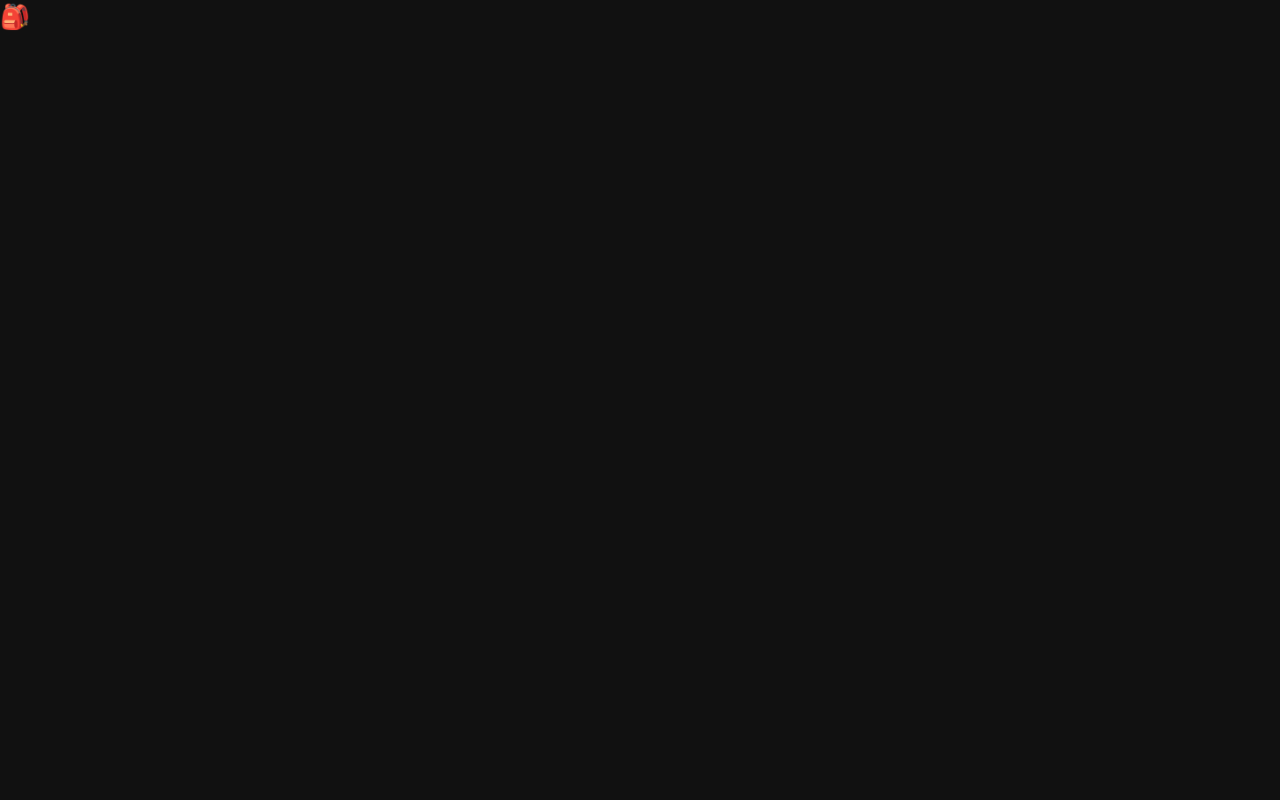
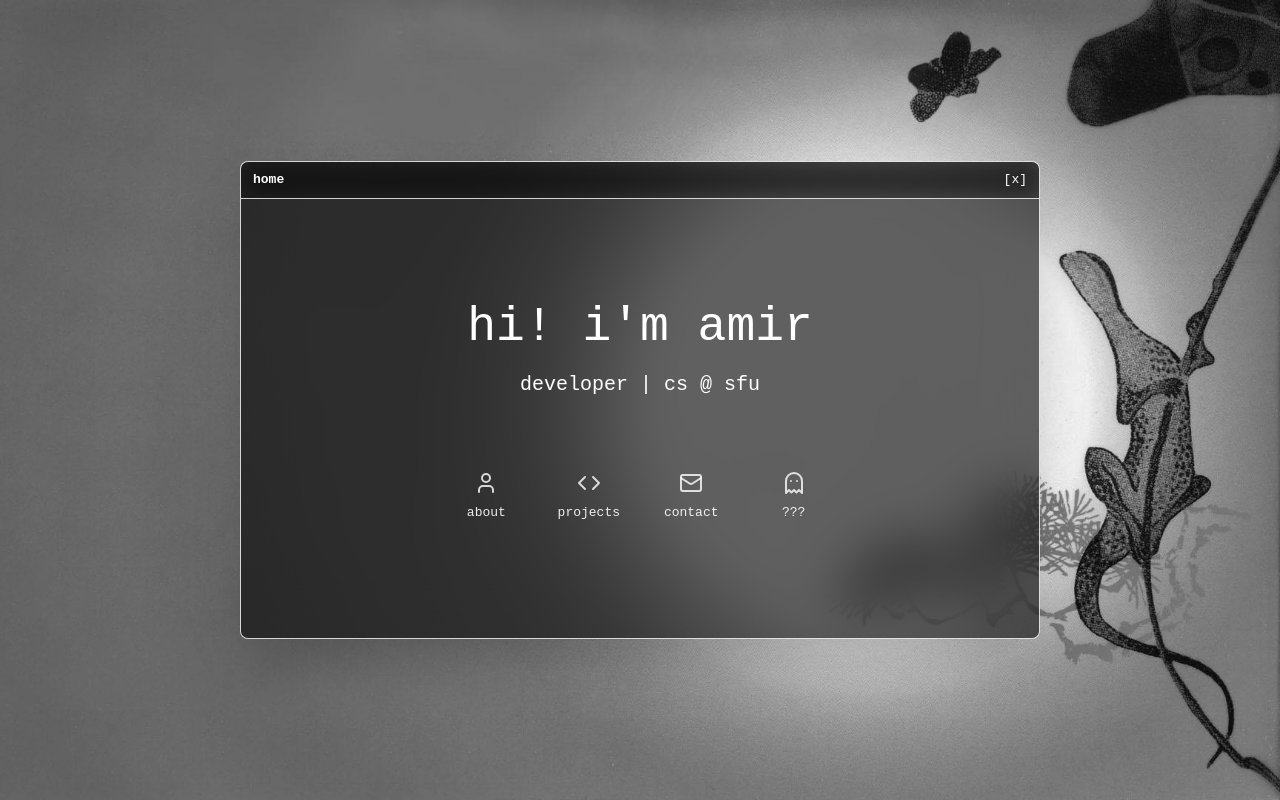
Before and after one commit to Amik05/Amik05.github.io, a React (Vite) app: page / in a window 1280 px wide. Built offline with nearby package versions, Linux system fonts and the light colour scheme.

Commit message:
feature: complete static page

```diff
--- a/package.json
+++ b/package.json
@@ -14,9 +14,11 @@
   },
   "dependencies": {
     "@tailwindcss/vite": "^4.1.18",
+    "lucide-react": "^0.575.0",
     "react": "^19.2.0",
     "react-dom": "^19.2.0",
     "react-draggable": "^4.5.0",
+    "react-wavify": "^1.11.1",
     "tailwindcss": "^4.1.18"
   },
   "devDependencies": {
--- a/src/App.jsx
+++ b/src/App.jsx
@@ -1,26 +1,62 @@
 import React, { useState } from "react";
-import Window from "./Window";
+import Window from "./components/Window";
+import { User, Code, Mail, Ghost } from "lucide-react";
 
 function App() {
-  // 1. Create the 'Switch' (State)
-  const [isBioOpen, setIsBioOpen] = useState(false);
+  return (
+    <div
+      className="relative min-h-screen bg-cover bg-right bg-no-repeat"
+      style={{ backgroundImage: "url(nujabes.jpg" }}
+    >
+      <div className="absolute overflow-hidden left-1/2 top-1/2 -translate-x-1/2 -translate-y-1/2 w-[800px] max-w-[80vw] rounded-lg bg-black/50 backdrop-blur-xl border border-white/80 shadow-2xl flex flex-col">
+        {/* Title Bar */}
+        <div className="flex items-center justify-between gap-2 px-3 py-2 bg-black/30 backdrop-blur-md border-b border-white/80">
+          <span className="text-white font-semibold">home</span>
+          <button className="text-white cursor-pointer rounded hover:bg-white/20 transition-all">
+            [x]
+          </button>
+        </div>
 
-  return (
-    <div className="relative w-full h-screen bg-[#111111]">
-      {/* Button Icon to open window */}
-      <button
-        onClick={() => setIsBioOpen(true)}
-        className="text-2xl cursor-pointer transition-all duration-300 hover:scale-150"
-      >
-        🎒
-      </button>
+        {/* Content Area */}
+        <div className="p-6 bg-black/20">
+          <div className="my-20 flex flex-col items-center gap-5">
+            <h1 className="text-5xl text-white">hi! i'm amir</h1>
+            <h2 className="text-xl text-white">developer | cs @ sfu</h2>
 
-      {/* Window Opening Logic */}
-      {isBioOpen && (
-        <Window title="Bio" onClose={() => setIsBioOpen(false)}>
-          <p>Hi! This is my bio</p>
-        </Window>
-      )}
+            {/* Navigation */}
+            <div className="grid grid-cols-2 sm:grid-cols-4 gap-2 mt-10">
+              <button className="group flex flex-col items-center gap-2 px-4 py-3 text-white/90 hover:scale-105 transition-all">
+                <User
+                  size={24}
+                  className="text-white/80 group-hover:text-red-400 transition-colors"
+                />
+                <p className="font-medium">about</p>
+              </button>
+              <button className="group flex flex-col items-center gap-2 px-4 py-3 text-white/90 hover:scale-105 transition-all">
+                <Code
+                  size={24}
+                  className="text-white/80 group-hover:text-red-400 transition-colors"
+                />{" "}
+                <p className="font-medium">projects</p>
+              </button>
+              <button className="group flex flex-col items-center gap-2 px-4 py-3 text-white/90 hover:scale-105 transition-all">
+                <Mail
+                  size={24}
+                  className="text-white/80 group-hover:text-red-400 transition-colors "
+                />{" "}
+                <p className="font-medium">contact</p>
+              </button>
+              <button className="group flex flex-col items-center gap-2 px-4 py-3 text-white/90 hover:scale-105 transition-all">
+                <Ghost
+                  size={24}
+                  className="text-white/80 group-hover:text-red-400 transition-colors"
+                />{" "}
+                <p className="font-medium">???</p>
+              </button>
+            </div>
+          </div>
+        </div>
+      </div>
     </div>
   );
 }
--- a/src/Window.jsx
+++ b/src/components/Window.jsx
@@ -5,10 +5,10 @@ const Window = ({ title, children, onClose }) => {
   const nodeRef = useRef(null);
 
   return (
-    <Draggable nodeRef={nodeRef} handle=".window-header">
+    <Draggable nodeRef={nodeRef} handle=".window-header" bounds="parent">
       <div
         ref={nodeRef}
-        className="absolute rounded-[1rem] border border-white/20 bg-zinc-900/70 px-3 py-2 shadow-2xl backdrop-blur-3xl backdrop-saturate-150 text-white/50"
+        className="absolute shadow-2xl rounded-lg overflow-hidden bg-black/40 dark:bg-black/50 backdrop-blur-xl border border-white/20 flex flex-col"
       >
         {/* Title bar */}
         <div className="window-header flex justify-between items-center cursor-move border-b">
--- /dev/null
+++ b/src/constants.js
@@ -0,0 +1,8 @@
+export const WINDOW_DEFS = [
+  { id: "about", title: "About", icon: "👤" },
+  { id: "links", title: "Links", icon: "🔗" },
+  { id: "work", title: "Work", icon: "💼" },
+  { id: "faq", title: "FAQ", icon: "❓" },
+  { id: "contact", title: "Contact", icon: "✉️" },
+  { id: "downloads", title: "Downloads", icon: "📥" },
+];
--- a/src/index.css
+++ b/src/index.css
@@ -3,11 +3,5 @@
 body {
   margin: 0;
   overflow: hidden;
-  font-family:
-    system-ui,
-    -apple-system,
-    BlinkMacSystemFont,
-    "Segoe UI",
-    Roboto,
-    sans-serif;
+  font-family: monospace;
 }
```
Also changed, not shown: public/nujabes.jpg (renamed from src/assets/nujabes.jpg), 1 other file (tests, documents, lock files or other folders).
